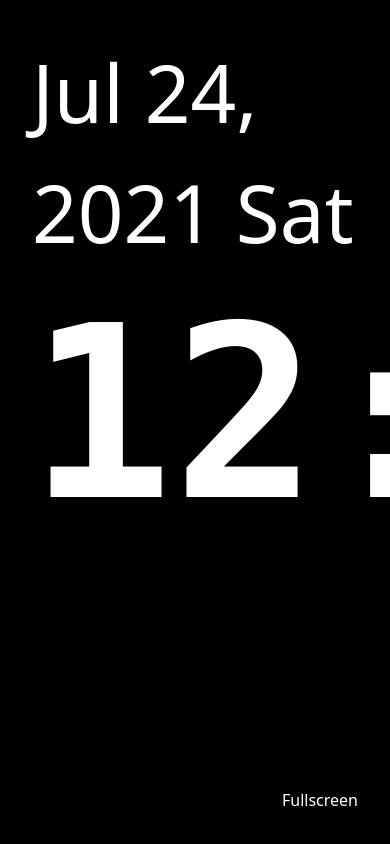
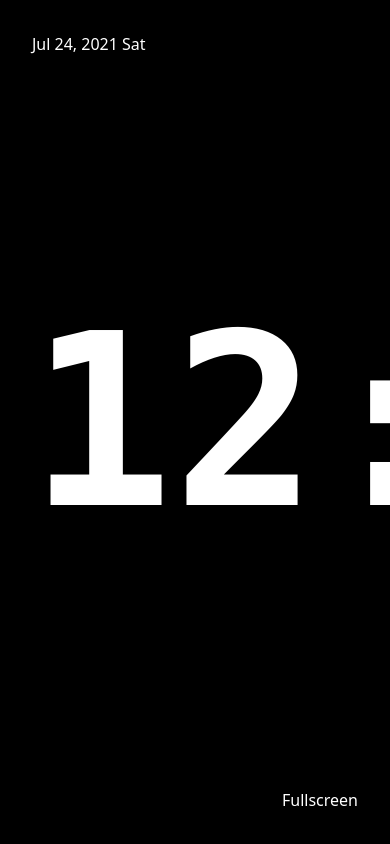
Before and after one commit to cnwangjie/digital-clock, a Next.js app: page / in a window 390 px wide. Shown: the top 844 px of the page. Built offline with nearby package versions, Linux system fonts and the light colour scheme; no server answers.

Commit message:
feat: add responsive

```diff
--- a/pages/index.js
+++ b/pages/index.js
@@ -74,11 +74,12 @@ const Weather = () => {
 export default function Home() {
   return (
     <div className="select-none absolute inset-0 bg-black text-white flex justify-center items-center">
-      <div className="absolute left-8 top-8 right-8 flex justify-between" style={{ fontSize: 80 }}>
+      <div className="absolute left-8 top-8 right-8 flex justify-between 2xl:text-7xl xl:text-6xl md:text-5xl">
         <Header />
         <Weather />
       </div>
       <div className="font-mono font-bold" style={{ fontSize: 240 }}>
+        <div className="h-4"></div>
         <Time />
         <div className="break-words h-4" style={{ bottom: '25%', fontSize: 36, width: 1200 }}>
           <YiYan />
```
